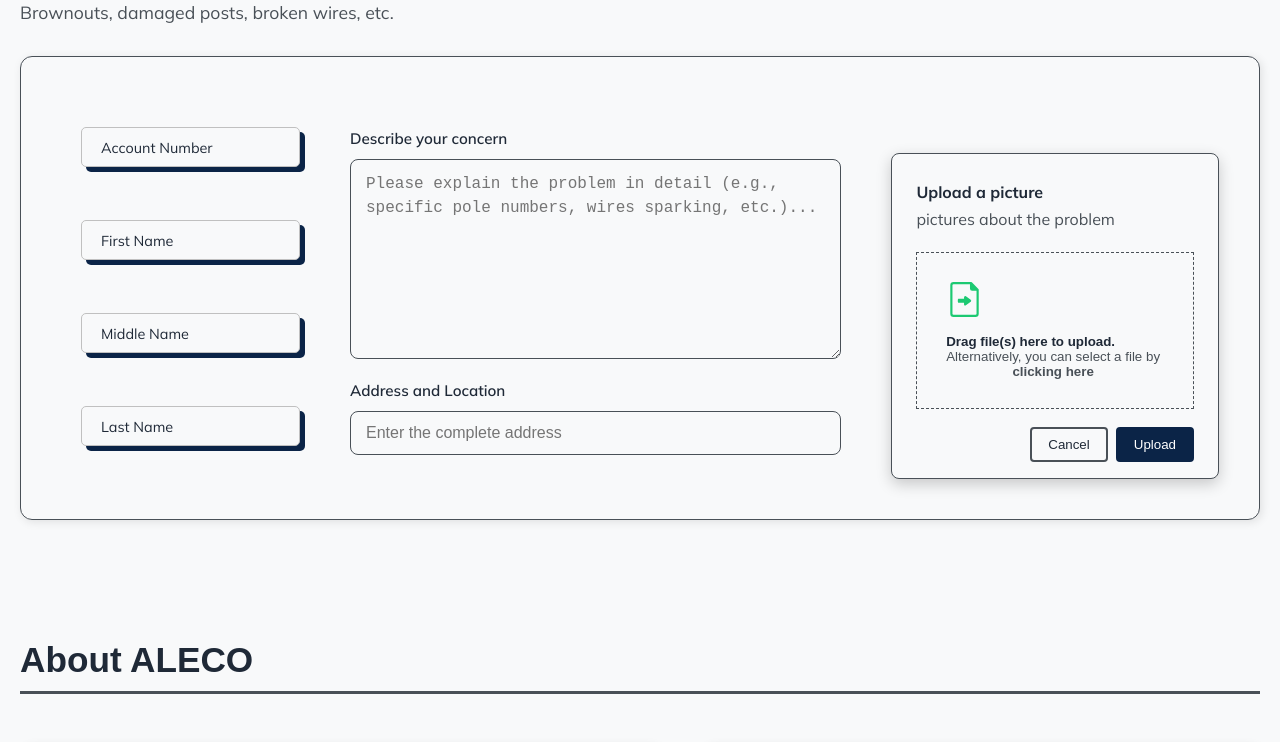
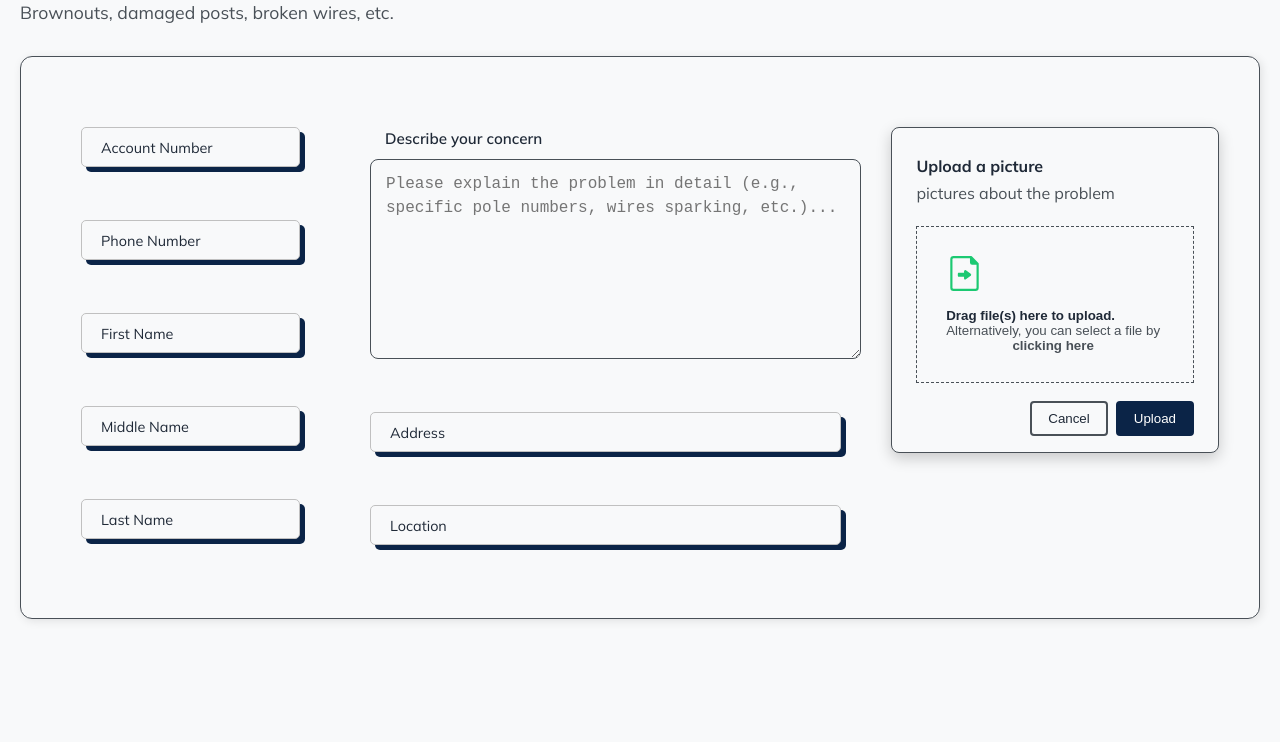
Before and after one commit to zeusgitDev16/ALECO-PIS, a React (Vite) app in the folder ALECO_PIS/: page / in a window 1280 px wide. Shown: the part 940-1682 px from the top of the page. Built offline with nearby package versions, Linux system fonts and the light colour scheme; a web font is replaced by a local one.

Commit message:
feb 19 out

```diff
--- a/ALECO_PIS/src/CSS/ReportaProblem.css
+++ b/ALECO_PIS/src/CSS/ReportaProblem.css
@@ -167,7 +167,7 @@
   flex: 1;
   display: flex;
   /* CHANGE: This aligns the modal to the bottom of the available row space */
-  align-self: flex-end;
+  align-self: flex-start;
   justify-content: flex-start;
 }
 .modal {
@@ -296,12 +296,15 @@
     flex-direction: column;
     gap: 8px;
     width: 100%;
+    margin-left: 20px;
+    margin-bottom: 33px;
 }
 
 .concern-label {
     font-size: 0.95rem;
     font-weight: 600;
     color: var(--text-header);
+    margin-left: 15px;
 }
 
 .concern-field {
--- a/ALECO_PIS/src/ReportaProblem.jsx
+++ b/ALECO_PIS/src/ReportaProblem.jsx
@@ -4,10 +4,17 @@ import './CSS/ReportaProblem.css';
 
 // --- NEW COMPONENT: Validated Input with Filtering ---
 const ValidatedInput = ({ id, label, value, onChange, filterType, maxLength, placeholder }) => {
+    const [hasError, setHasError] = useState(false);
+
     const handleChange = (e) => {
         let val = e.target.value;
 
         if (filterType === 'numeric') {
+            // Check for invalid characters (letters/symbols) to trigger error state
+            if (/[^0-9]/.test(val)) {
+                setHasError(true);
+                setTimeout(() => setHasError(false), 1500);
+            }
             // Security: Remove any non-digit characters
             val = val.replace(/[^0-9]/g, '');
         } else if (filterType === 'name') {
@@ -31,8 +38,10 @@ const ValidatedInput = ({ id, label, value, onChange, filterType, maxLength, pla
                 onChange={handleChange}
                 maxLength={maxLength}
                 autoComplete="off"
+                style={hasError ? { border: '1px solid red', outline: '1px solid red' } : {}}
             />
             <label htmlFor={id} className="form__group_oneform__label">{label}</label>
+            {hasError && <span style={{ color: 'red', fontSize: '12px', marginTop: '5px', display: 'block' }}>Numbers only</span>}
         </div>
     );
 };
@@ -43,7 +52,7 @@ ValidatedInput.propTypes = {
     label: PropTypes.string.isRequired,
     value: PropTypes.string.isRequired,
     onChange: PropTypes.func.isRequired,
-    filterType: PropTypes.oneOf(['numeric', 'name']).isRequired,
+    filterType: PropTypes.oneOf(['numeric', 'name', 'text']).isRequired,
     maxLength: PropTypes.number,
     placeholder: PropTypes.string
 };
@@ -54,7 +63,10 @@ const ReportaProblem = () => {
         accountNumber: '',
         firstName: '',
         middleName: '',
-        lastName: ''
+        lastName: '',
+        phoneNumber: '',
+        address: '',
+        location: ''
     });
 
     const handleFieldChange = (field) => (value) => {
@@ -79,6 +91,15 @@ const ReportaProblem = () => {
                             onChange={handleFieldChange('accountNumber')}
                             filterType="numeric"
                             maxLength={15}
+                        />
+                        <ValidatedInput
+                            id="phone"
+                            label="Phone Number"
+                            placeholder="Phone Number"
+                            value={formData.phoneNumber}
+                            onChange={handleFieldChange('phoneNumber')}
+                            filterType="numeric"
+                            maxLength={11}
                         />
                         <ValidatedInput
                             id="fname"
@@ -106,7 +127,7 @@ const ReportaProblem = () => {
                         />
                     </div>
 
-                    {/* MIDDLE COLUMN: Concern & Location (Switched) */}
+                    {/* MIDDLE COLUMN: Concern & Location */}
                     <div className="report-details-column">
                         <div className="concern-group">
                             <label htmlFor="concern" className="concern-label">Describe your concern</label>
@@ -116,19 +137,25 @@ const ReportaProblem = () => {
                                 placeholder="Please explain the problem in detail (e.g., specific pole numbers, wires sparking, etc.)..."
                             ></textarea>
                         </div>
-
-                        <div className="concern-group">
-                            <label htmlFor="location" className="concern-label">Address and Location</label>
-                            <input
-                                type="text"
-                                id="location"
-                                className="concern-field"
-                                placeholder="Enter the complete address"
-                            />
-                        </div>
+                        <ValidatedInput
+                            id="address"
+                            label="Address"
+                            placeholder="Address"
+                            value={formData.address}
+                            onChange={handleFieldChange('address')}
+                            filterType="text"
+                        />
+                        <ValidatedInput
+                            id="location"
+                            label="Location"
+                            placeholder="Location"
+                            value={formData.location}
+                            onChange={handleFieldChange('location')}
+                            filterType="text"
+                        />
                     </div>
 
-                    {/* RIGHT COLUMN: The Upload Modal (Switched) */}
+                    {/* RIGHT COLUMN: The Upload Modal */}
                     <div className="report-upload-column">
                         <div className="modal">
                            <div className="modal-header">
```
